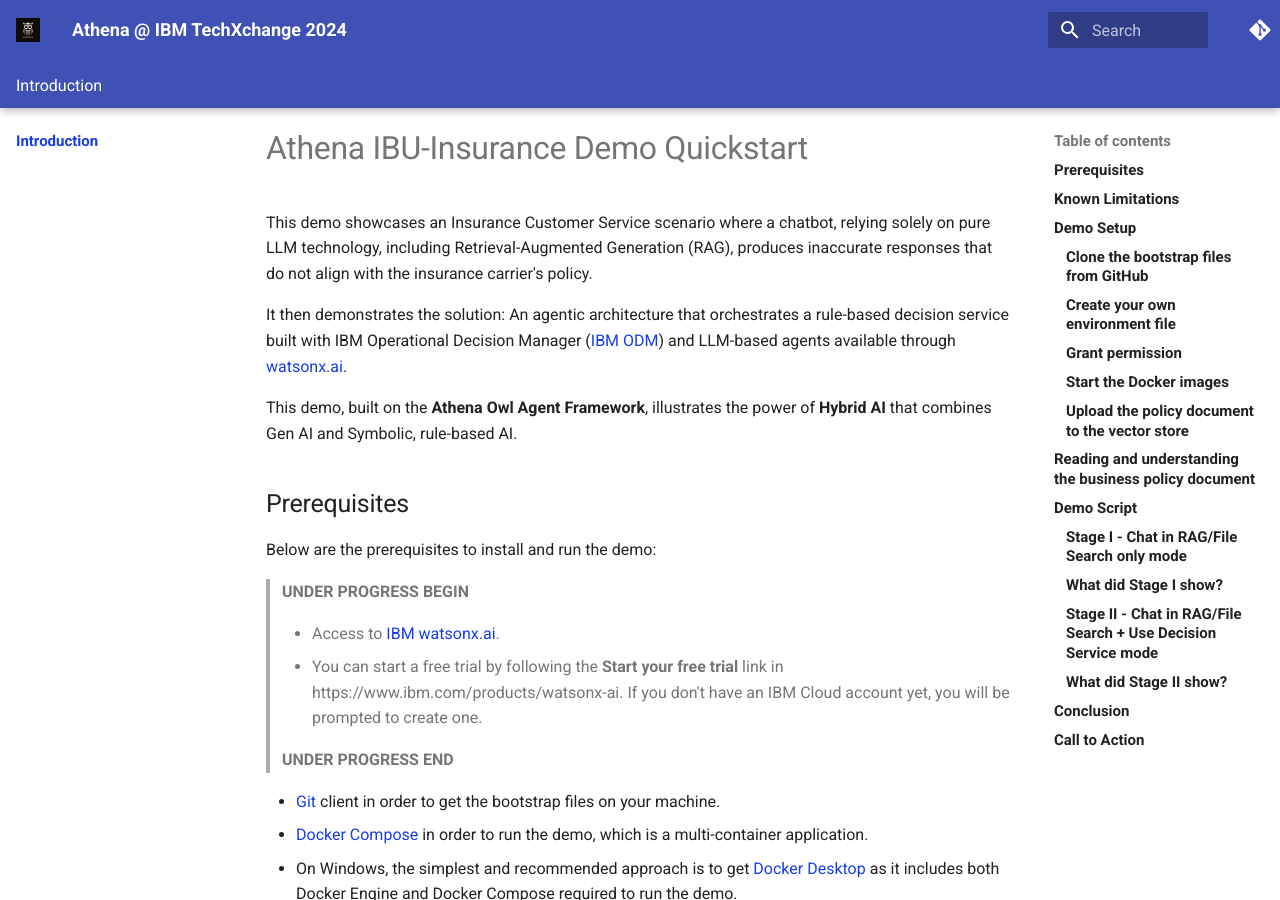
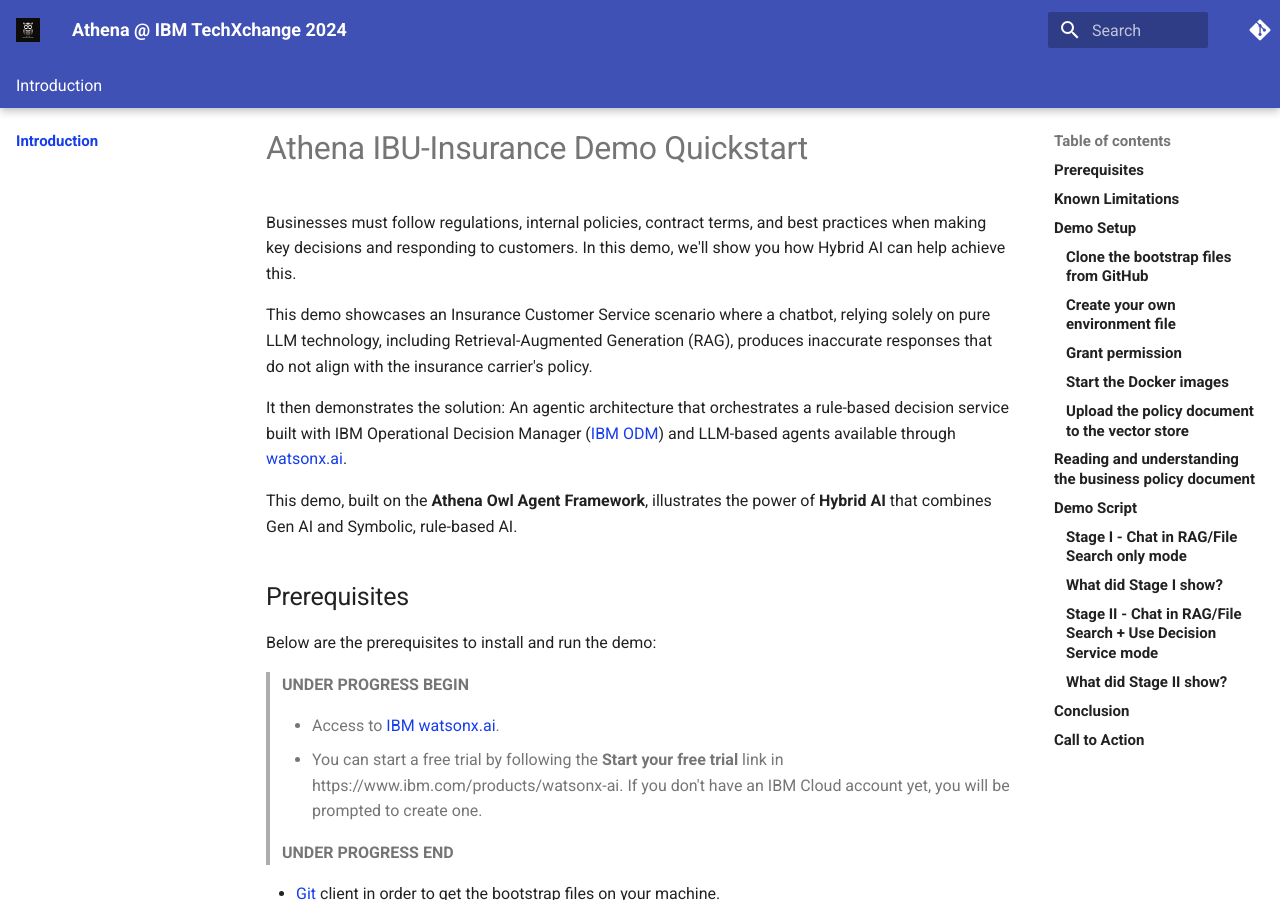
Before and after one commit to AthenaDecisionSystems/athena-ibm-techxchange, an MkDocs documentation site: the page built from docs/index.md, in a window 1280 px wide and 900 px high. Built offline with MkDocs 1.6.1 and Material for MkDocs 9.7.7, drawn with Linux system fonts in a browser that asks for light colours; comment, search, counter and statistics services are not loaded.

Commit message:
Added intro statement about business imperatives

```diff
--- a/docs/index.md
+++ b/docs/index.md
@@ -1,4 +1,6 @@
 # Athena IBU-Insurance Demo Quickstart
+Businesses must follow regulations, internal policies, contract terms, and best practices when making key decisions and responding to customers. In this demo, we'll show you how Hybrid AI can help achieve this.
+
 This demo showcases an Insurance Customer Service scenario where a chatbot, relying solely on pure LLM technology, including Retrieval-Augmented Generation (RAG), produces inaccurate responses that do not align with the insurance carrier's policy.
 
 It then demonstrates the solution: An agentic architecture that orchestrates a rule-based decision service built with IBM Operational Decision Manager ([IBM ODM](https://www.ibm.com/fr-fr/products/operational-decision-manager)) and LLM-based agents available through [watsonx.ai](https://www.ibm.com/products/watsonx-ai).
```
